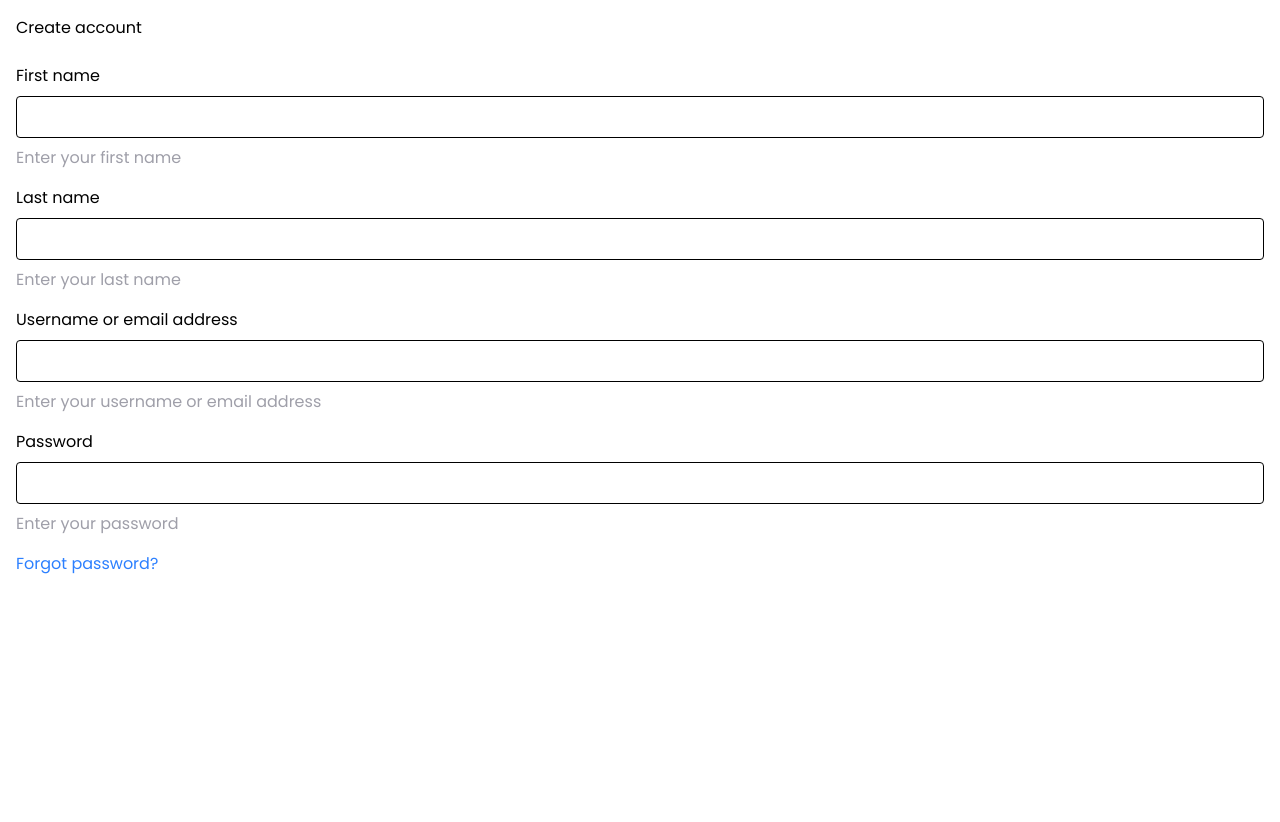
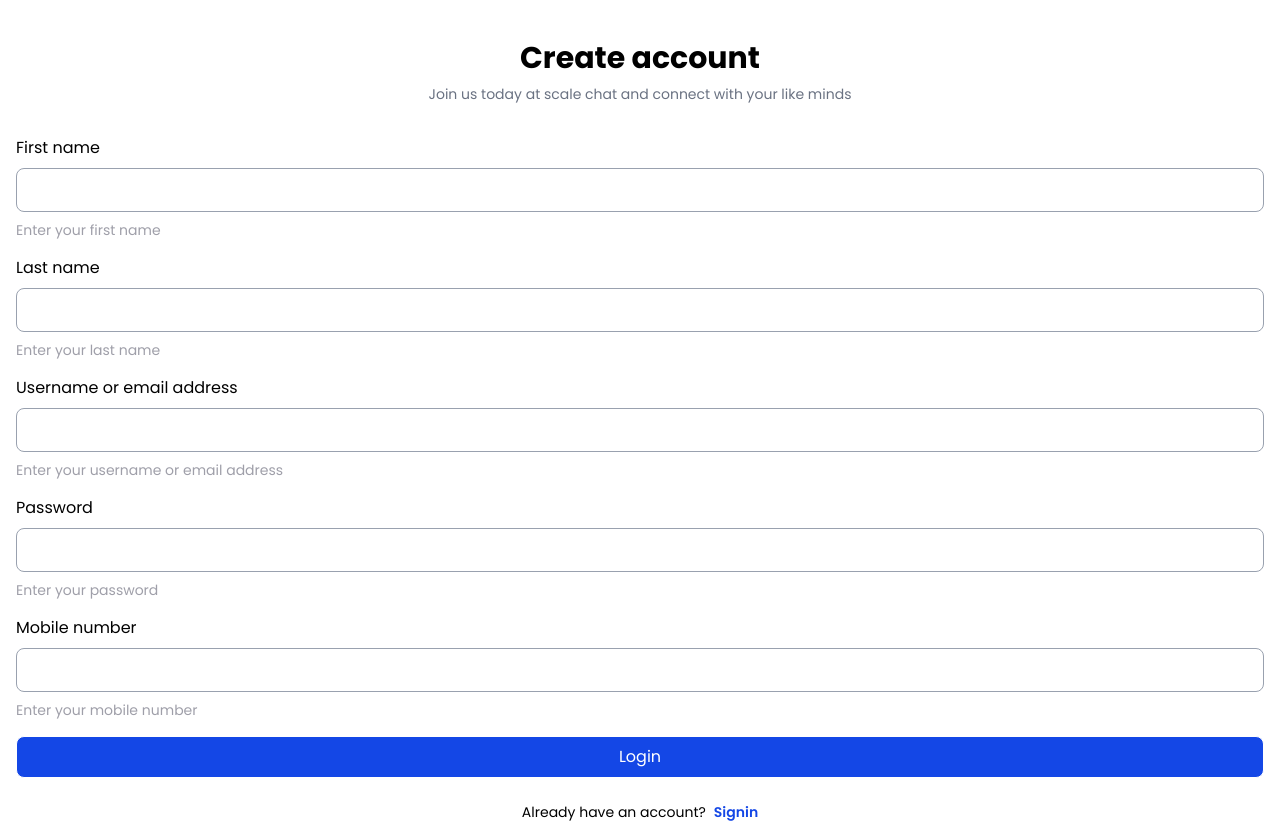
Before and after one commit to Solomon-israel/scale-chat, a React (Vite) app: page /register in a window 1280 px wide. Before the commit the page ends 800 px from the top, so only its background shows below. Built offline with nearby package versions, Linux system fonts and the light colour scheme.

Commit message:
fix: amended the signup page

```diff
--- a/src/index.css
+++ b/src/index.css
@@ -32,10 +32,10 @@
   }
 
   .message-icon {
-    animation: fadeIn 2s;
+    animation: fadeIn 0.5s ease-in-out;
   }
 
   .slideInRight {
-    animation: slideInRight 2s;
+    animation: slideInRight 0.5s ease-in-out;
   }
 }
--- a/src/pages/Signup.jsx
+++ b/src/pages/Signup.jsx
@@ -4,38 +4,71 @@ import { Link } from "react-router";
 
 export default function Signup() {
   return (
-    <div className="h-screen w-full p-4 ">
-      <div className="space-y-4">
-        <header className="mb-6">
-          <span>Create account</span>
-        </header>
-
+    <div className="h-screen w-full px-4 py-10">
+      <div className="text-center mb-8">
+        <h1 className="font-bold text-3xl mb-2">Create account</h1>
+        <p className="text-gray-500 text-sm">
+          Join us today at scale chat and connect with your like minds
+        </p>
+      </div>
+      <form className="space-y-4 mb-6">
         <div className="flex flex-col space-y-2">
           <span>First name</span>
-          <input className="border rounded outline-0 p-2" type="text" />
-          <p className="text-zinc-400 ">Enter your first name</p>
+          <input
+            type="text"
+            className="slideInRight border w-full h-11 rounded-lg px-2 outline-none border-gray-400"
+          />
+          <p className="text-zinc-400 text-sm">Enter your first name</p>
         </div>
 
         <div className="flex flex-col space-y-2">
           <span>Last name</span>
-          <input className="border rounded outline-0 p-2" type="text" />
-          <p className="text-zinc-400 ">Enter your last name</p>
+          <input
+            type="text"
+            className="slideInRight border w-full h-11 rounded-lg px-2 outline-none border-gray-400"
+          />
+          <p className="text-zinc-400 text-sm">Enter your last name</p>
         </div>
 
         <div className="flex flex-col space-y-2">
           <span>Username or email address</span>
-          <input className="border rounded outline-0 p-2" type="text" />
-          <p className="text-zinc-400 ">Enter your username or email address</p>
+          <input
+            type="text"
+            className="slideInRight border w-full h-11 rounded-lg px-2 outline-none border-gray-400"
+          />
+          <p className="text-zinc-400 text-sm">
+            Enter your username or email address
+          </p>
         </div>
 
         <div className="flex flex-col space-y-2">
           <span>Password</span>
-          <input className="border rounded outline-0 p-2" type="text" />
-          <p className="text-zinc-400 ">Enter your password</p>
+          <input
+            type="text"
+            className="slideInRight border w-full h-11 rounded-lg px-2 outline-none border-gray-400"
+          />
+          <p className="text-zinc-400 text-sm">Enter your password</p>
         </div>
 
-        <Link className="text-blue-500" to="/forgot-password">Forgot password?</Link>
-      </div>
+        <div className="flex flex-col space-y-2">
+          <span>Mobile number</span>
+          <input
+            type="text"
+            className="slideInRight border w-full h-11 rounded-lg px-2 outline-none border-gray-400"
+          />
+          <p className="text-zinc-400 text-sm">Enter your mobile number</p>
+        </div>
+
+        <button className="border w-full p-2 rounded-lg bg-blue-700 text-white">
+          Login
+        </button>
+      </form>
+      <p className="text-sm text-center font-normal">
+        Already have an account?
+        <Link className="text-blue-700 ml-2 font-semibold" to="/login">
+          Signin
+        </Link>
+      </p>
     </div>
   );
 }
```
